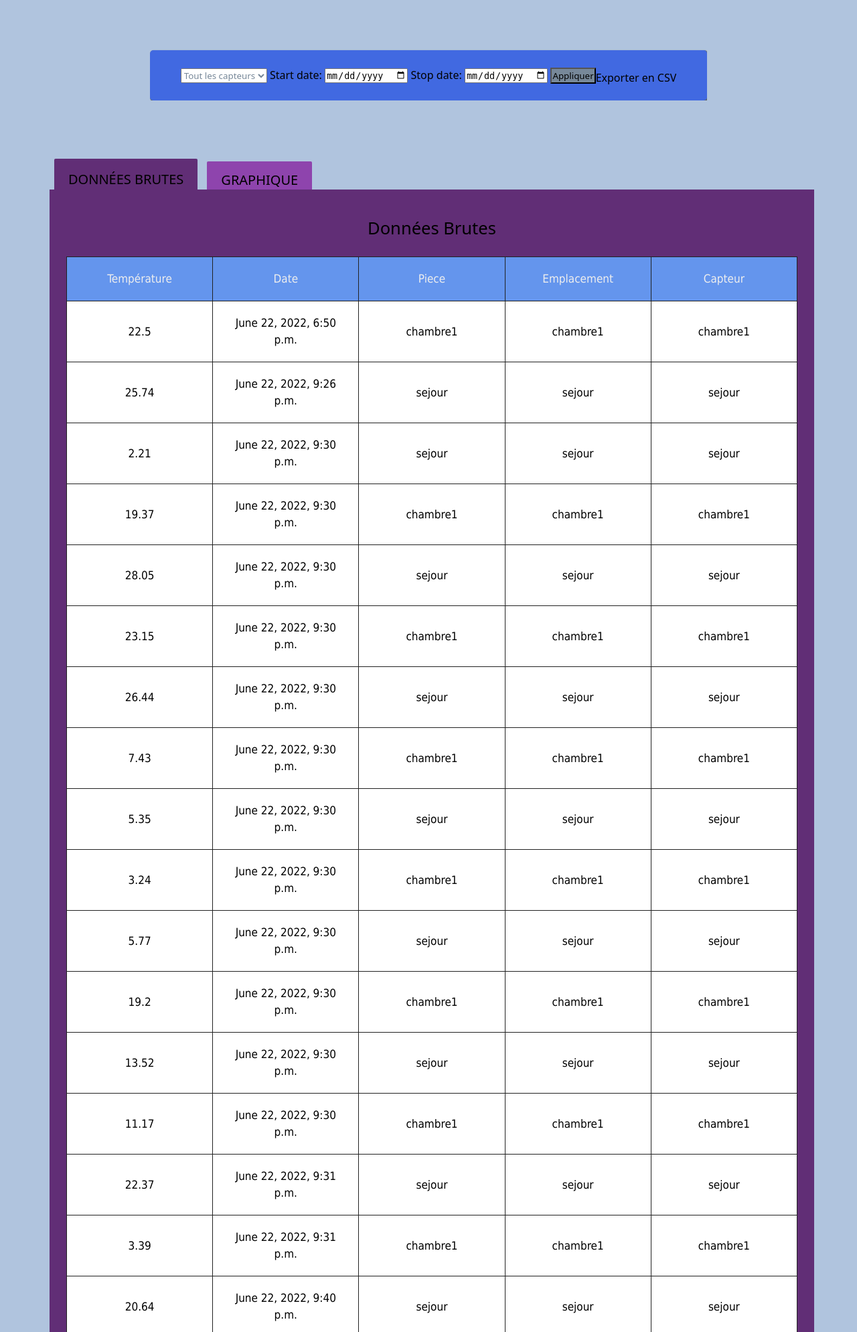
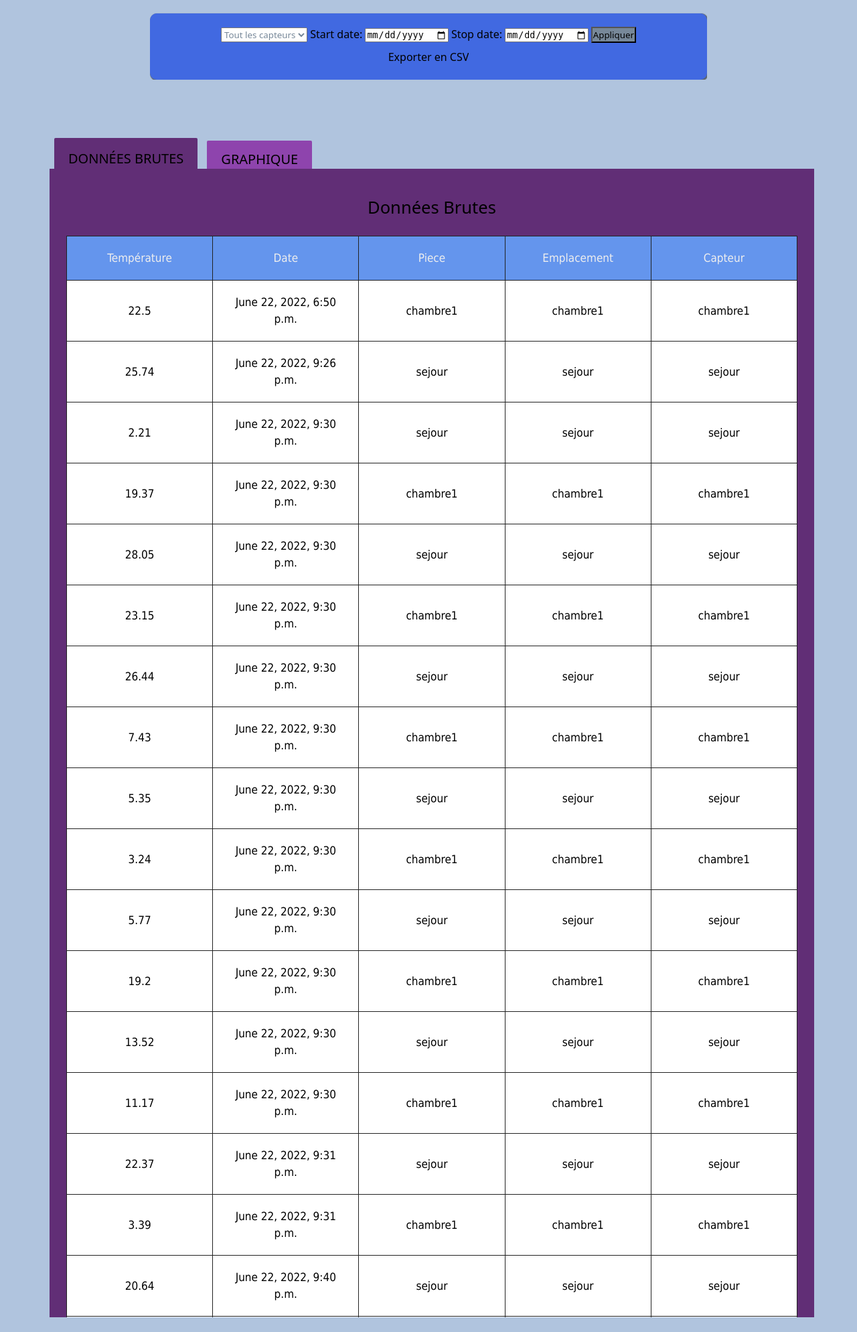
Before and after one commit to LiamTHCH/SAE24, a Django app: page / in a window 1280 px wide. Shown: the part 67-2056 px from the top of the page at 67% size. Run offline with Django 4.2, Linux system fonts and the light colour scheme; data comes from the database, SQL or seed files in the repository; both versions use the stored data as it was after the commit; some libraries are stand-ins or nearby versions.

Commit message:
add css
Signed-off-by: Liam Thomas-Chollier <90798991+LiamTHCH@users.noreply.github.com>

```diff
--- a/mySAE24/static/main.css
+++ b/mySAE24/static/main.css
@@ -288,6 +288,11 @@
     flex-direction: column;
     margin: auto;
 }
+.filter form{
+    flex-direction: column;
+    margin-top: 20px;
+    border-radius: 10px;
+}
 
 .filter > * {
     padding: 20px;
@@ -343,8 +348,19 @@
 	 margin: 80px 0 0 10px;
 	 text-align: left;
      height: 68vh;
+}
 
-}
+
+.tabs::-webkit-scrollbar {
+    display: none;
+  }
+
+  /* Hide scrollbar for IE, Edge and Firefox */
+  .tabs {
+    -ms-overflow-style: none;  /* IE and Edge */
+    scrollbar-width: none;  /* Firefox */
+  }
+
  .tabs li {
 	 float: left;
 	 display: block;
@@ -425,6 +441,7 @@
 .export{
     padding-top: 10px;
     text-decoration: none;
+    flex-grow: 100%;
 }
 
 
```
Also changed, not shown: db.sqlite3.
